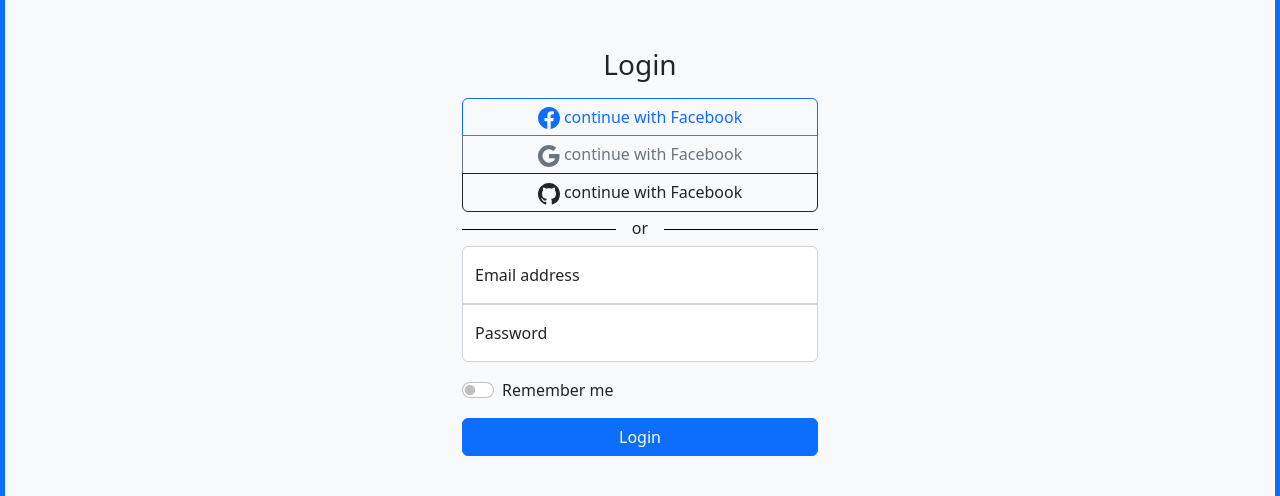
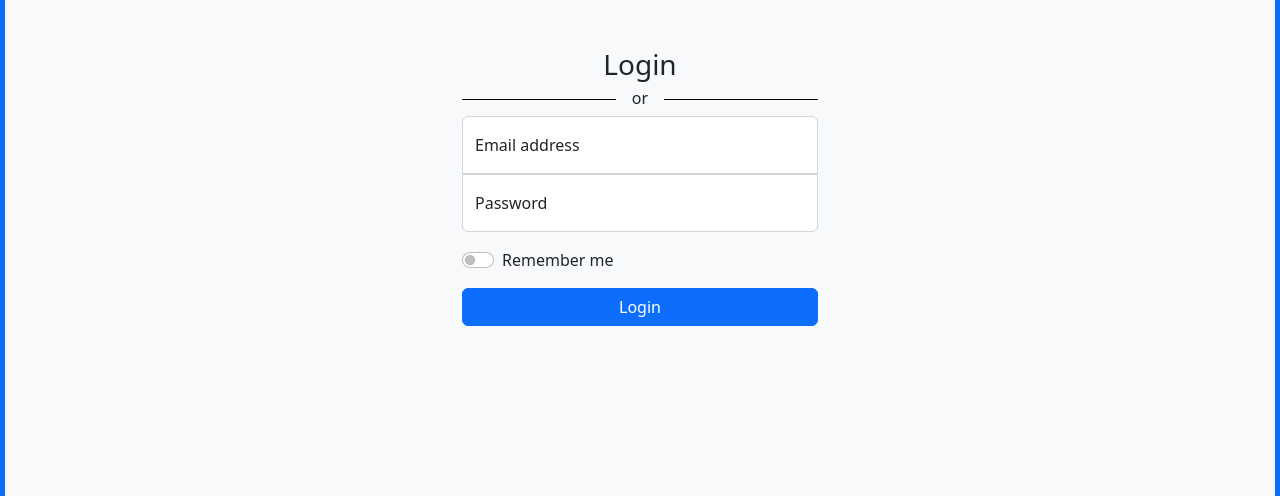
Before and after one commit to shahsawoodshinwari/xyz, a Django app: page /accounts/login/ in a window 1280 px wide. Shown: the part 56-552 px from the top of the page. Run offline with Django 4.2, Linux system fonts and the light colour scheme.

Commit message:
removed social login btn

```diff
--- a/templates/user/login.html
+++ b/templates/user/login.html
@@ -21,28 +21,6 @@
             <form class="login" method="post">
                 {% csrf_token %}
                 <h1 class="h3 mb-3 fw-normal text-center">Login</h1>
-                <div class="mb-3 text-center">
-                    <div class="btn-group-vertical w-100">
-                        <a class="btn btn-outline-primary" href="{% url 'social:begin' 'facebook' %}">
-                            <svg xmlns="http://www.w3.org/2000/svg" width="22" height="22" fill="currentColor" class="bi bi-facebook" viewBox="0 0 16 16">
-                                <path d="M16 8.049c0-4.446-3.582-8.05-8-8.05C3.58 0-.002 3.603-.002 8.05c0 4.017 2.926 7.347 6.75 7.951v-5.625h-2.03V8.05H6.75V6.275c0-2.017 1.195-3.131 3.022-3.131.876 0 1.791.157 1.791.157v1.98h-1.009c-.993 0-1.303.621-1.303 1.258v1.51h2.218l-.354 2.326H9.25V16c3.824-.604 6.75-3.934 6.75-7.951z" />
-                            </svg>
-                            continue with Facebook
-                        </a>
-                        <a class="btn btn-outline-secondary" href="#">
-                            <svg xmlns="http://www.w3.org/2000/svg" width="22" height="22" fill="currentColor" class="bi bi-google" viewBox="0 0 16 16">
-                                <path d="M15.545 6.558a9.42 9.42 0 0 1 .139 1.626c0 2.434-.87 4.492-2.384 5.885h.002C11.978 15.292 10.158 16 8 16A8 8 0 1 1 8 0a7.689 7.689 0 0 1 5.352 2.082l-2.284 2.284A4.347 4.347 0 0 0 8 3.166c-2.087 0-3.86 1.408-4.492 3.304a4.792 4.792 0 0 0 0 3.063h.003c.635 1.893 2.405 3.301 4.492 3.301 1.078 0 2.004-.276 2.722-.764h-.003a3.702 3.702 0 0 0 1.599-2.431H8v-3.08h7.545z" />
-                            </svg>
-                            continue with Facebook
-                        </a>
-                        <a class="btn btn-outline-dark" href="#">
-                            <svg xmlns="http://www.w3.org/2000/svg" width="22" height="22" fill="currentColor" class="bi bi-github" viewBox="0 0 16 16">
-  <path d="M8 0C3.58 0 0 3.58 0 8c0 3.54 2.29 6.53 5.47 7.59.4.07.55-.17.55-.38 0-.19-.01-.82-.01-1.49-2.01.37-2.53-.49-2.69-.94-.09-.23-.48-.94-.82-1.13-.28-.15-.68-.52-.01-.53.63-.01 1.08.58 1.23.82.72 1.21 1.87.87 2.33.66.07-.52.28-.87.51-1.07-1.78-.2-3.64-.89-3.64-3.95 0-.87.31-1.59.82-2.15-.08-.2-.36-1.02.08-2.12 0 0 .67-.21 2.2.82.64-.18 1.32-.27 2-.27.68 0 1.36.09 2 .27 1.53-1.04 2.2-.82 2.2-.82.44 1.1.16 1.92.08 2.12.51.56.82 1.27.82 2.15 0 3.07-1.87 3.75-3.65 3.95.29.25.54.73.54 1.48 0 1.07-.01 1.93-.01 2.2 0 .21.15.46.55.38A8.012 8.012 0 0 0 16 8c0-4.42-3.58-8-8-8z"/>
-</svg>
-                            continue with Facebook
-                        </a>
-                    </div>
-                </div>
                 <div class="my-3 text-center target"><span class="px-3 bg-light">or</span></div>
                 <div class="form-floating">
                     <input type="email" class="form-control rounded-bottom-0" data-message="Please enter your email" id="email" placeholder="name@example.com" name="username">
--- a/xyz/urls.py
+++ b/xyz/urls.py
@@ -20,5 +20,5 @@ urlpatterns = [
     path("admin/", admin.site.urls),
     path("", include("base.urls")),
     path("accounts/", include("user.urls")),
-    path("facebook", include("social_django.urls")),
+    # path("facebook", include("social_django.urls")),
 ]
```
